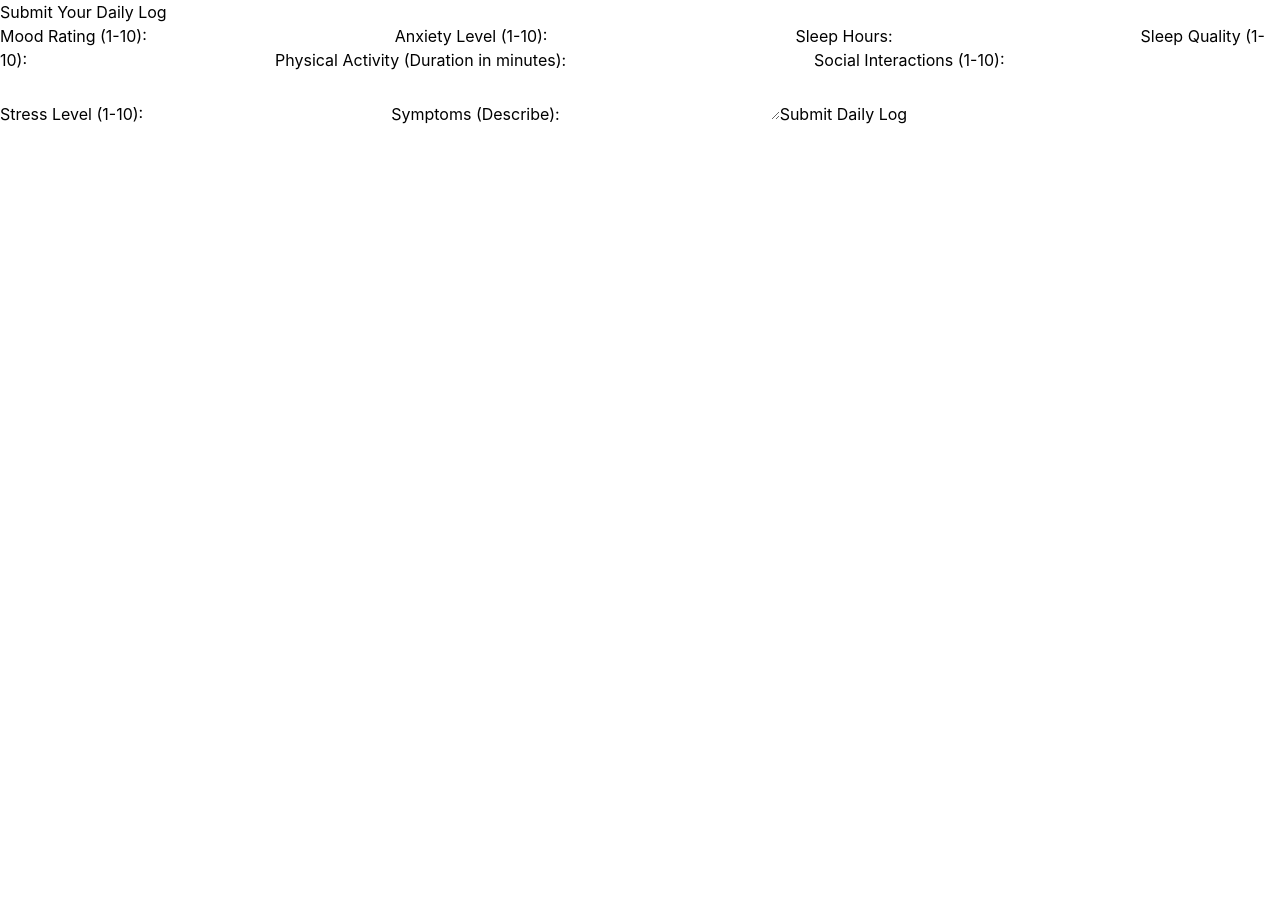
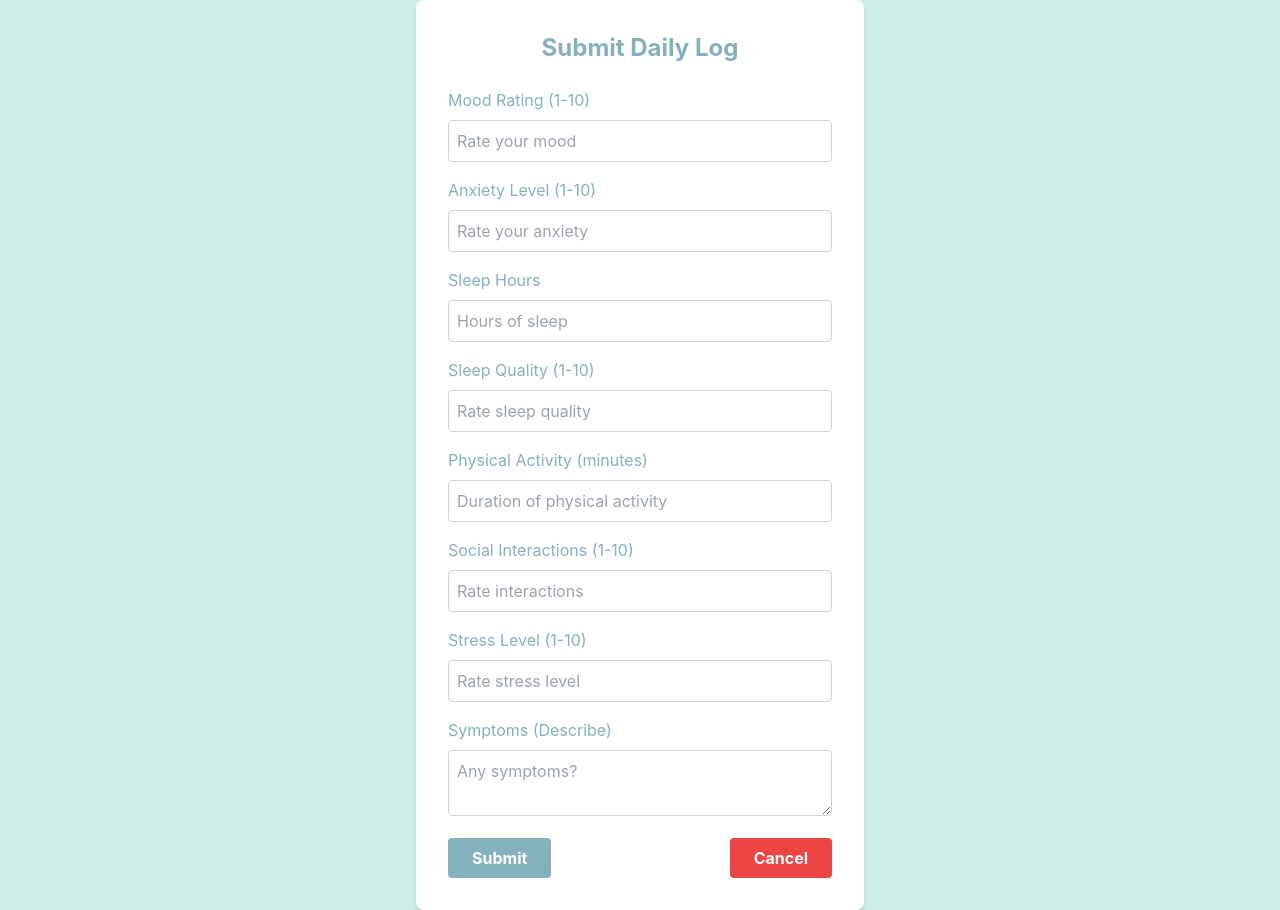
Before and after one commit to chrisdoctor/mental-health-tracker, a React (Create React App) app in the folder frontend/: page /log in a window 1280 px wide. Before the commit the page ends 800 px from the top, so only its background shows below. Built offline with nearby package versions, Linux system fonts and the light colour scheme.

Commit message:
Update styling of DailyLogForm

```diff
--- a/frontend/src/components/DailyLogForm.js
+++ b/frontend/src/components/DailyLogForm.js
@@ -1,4 +1,5 @@
 import React, { useState } from 'react';
+import DialogBox from './DialogBox';
 
 const DailyLogForm = () => {
   const [formData, setFormData] = useState({
@@ -11,6 +12,9 @@ const DailyLogForm = () => {
     stressLevel: '',
     symptoms: ''
   });
+
+  const [showSuccessDialog, setShowSuccessDialog] = useState(false);
+  const [showCancelDialog, setShowCancelDialog] = useState(false);
 
   const handleChange = (e) => {
     setFormData({ ...formData, [e.target.name]: e.target.value });
@@ -36,105 +40,167 @@ const DailyLogForm = () => {
 
       const data = await response.json();
       console.log('Log submitted successfully', data);
-      alert('Daily log saved successfully!');
+      setShowSuccessDialog(true);  // Show success dialog on successful submission
     } catch (error) {
       console.error('Error submitting log:', error);
       alert('Failed to submit log');
     }
   };
 
+  const handleCancel = () => {
+    setShowCancelDialog(true);  // Show confirmation dialog on cancel
+  };
+
+  const confirmCancel = () => {
+    window.location.href = '/';  // Redirect to the home page after confirmation
+  };
+
   return (
-    <form onSubmit={handleSubmit}>
-      <h2>Submit Your Daily Log</h2>
-      <label>
-        Mood Rating (1-10):
+    <div className="min-h-screen flex items-center justify-center bg-background">
+      <form onSubmit={handleSubmit} className="bg-white p-8 shadow-md rounded-lg max-w-md w-full">
+        <h2 className="text-2xl font-bold text-primary mb-6 text-center">Submit Daily Log</h2>
+
+        <div className="flex flex-col space-y-4">
+          <div>
+            <label className="block text-primary mb-2">Mood Rating (1-10)</label>
             <input
               type="number"
               name="moodRating"
               value={formData.moodRating}
               onChange={handleChange}
+              className="w-full p-2 border border-gray-300 rounded"
+              placeholder="Rate your mood"
               required
             />
-      </label>
+          </div>
 
-      <label>
-        Anxiety Level (1-10):
+          <div>
+            <label className="block text-primary mb-2">Anxiety Level (1-10)</label>
             <input
               type="number"
               name="anxietyLevel"
               value={formData.anxietyLevel}
               onChange={handleChange}
+              className="w-full p-2 border border-gray-300 rounded"
+              placeholder="Rate your anxiety"
               required
             />
-      </label>
+          </div>
 
-      <label>
-        Sleep Hours:
+          <div>
+            <label className="block text-primary mb-2">Sleep Hours</label>
             <input
               type="number"
               name="sleepHours"
               value={formData.sleepHours}
               onChange={handleChange}
+              className="w-full p-2 border border-gray-300 rounded"
+              placeholder="Hours of sleep"
               required
             />
-      </label>
+          </div>
 
-      <label>
-        Sleep Quality (1-10):
+          <div>
+            <label className="block text-primary mb-2">Sleep Quality (1-10)</label>
             <input
               type="number"
               name="sleepQuality"
               value={formData.sleepQuality}
               onChange={handleChange}
+              className="w-full p-2 border border-gray-300 rounded"
+              placeholder="Rate sleep quality"
               required
             />
-      </label>
+          </div>
 
-      <label>
-        Physical Activity (Duration in minutes):
+          <div>
+            <label className="block text-primary mb-2">Physical Activity (minutes)</label>
             <input
               type="number"
               name="physicalActivity"
               value={formData.physicalActivity}
               onChange={handleChange}
+              className="w-full p-2 border border-gray-300 rounded"
+              placeholder="Duration of physical activity"
               required
             />
-      </label>
+          </div>
 
-      <label>
-        Social Interactions (1-10):
+          <div>
+            <label className="block text-primary mb-2">Social Interactions (1-10)</label>
             <input
               type="number"
               name="socialInteractions"
               value={formData.socialInteractions}
               onChange={handleChange}
+              className="w-full p-2 border border-gray-300 rounded"
+              placeholder="Rate interactions"
               required
             />
-      </label>
+          </div>
 
-      <label>
-        Stress Level (1-10):
+          <div>
+            <label className="block text-primary mb-2">Stress Level (1-10)</label>
             <input
               type="number"
               name="stressLevel"
               value={formData.stressLevel}
               onChange={handleChange}
+              className="w-full p-2 border border-gray-300 rounded"
+              placeholder="Rate stress level"
               required
             />
-      </label>
+          </div>
 
-      <label>
-        Symptoms (Describe):
+          <div>
+            <label className="block text-primary mb-2">Symptoms (Describe)</label>
             <textarea
               name="symptoms"
               value={formData.symptoms}
               onChange={handleChange}
+              className="w-full p-2 border border-gray-300 rounded"
+              placeholder="Any symptoms?"
               required
             />
-      </label>
+          </div>
 
-      <button type="submit">Submit Daily Log</button>
+          <div className="flex justify-between">
+            <button
+              type="submit"
+              className="bg-primary hover:bg-opacity-90 text-white font-bold py-2 px-6 rounded"
+            >
+              Submit
+            </button>
+            <button
+              type="button"
+              onClick={handleCancel}
+              className="bg-red-500 hover:bg-red-600 text-white font-bold py-2 px-6 rounded"
+            >
+              Cancel
+            </button>
+          </div>
+        </div>
       </form>
+
+      {/* Success Dialog */}
+      {showSuccessDialog && (
+        <DialogBox
+          title="Success!"
+          message="Your daily log has been submitted successfully."
+          onClose={() => setShowSuccessDialog(false)}
+        />
+      )}
+
+      {/* Cancel Confirmation Dialog */}
+      {showCancelDialog && (
+        <DialogBox
+          title="Confirm Cancel"
+          message="Are you sure you want to discard your changes?"
+          onClose={() => setShowCancelDialog(false)}
+          onConfirm={confirmCancel}
+        />
+      )}
+    </div>
   );
 };
 
--- /dev/null
+++ b/frontend/src/components/DialogBox.js
@@ -0,0 +1,30 @@
+import React from 'react';
+
+const DialogBox = ({ title, message, onClose, onConfirm }) => {
+  return (
+    <div className="fixed inset-0 flex items-center justify-center bg-black bg-opacity-50 z-50">
+      <div className="bg-white p-6 rounded-lg shadow-lg max-w-sm w-full">
+        <h2 className="text-xl font-bold mb-4">{title}</h2>
+        <p className="mb-6">{message}</p>
+        <div className="flex justify-end space-x-4">
+          {onConfirm && (
+            <button
+              onClick={onConfirm}
+              className="bg-red-500 hover:bg-red-600 text-white font-bold py-2 px-4 rounded"
+            >
+              Confirm
+            </button>
+          )}
+          <button
+            onClick={onClose}
+            className="bg-gray-300 hover:bg-gray-400 text-black font-bold py-2 px-4 rounded"
+          >
+            Close
+          </button>
+        </div>
+      </div>
+    </div>
+  );
+};
+
+export default DialogBox;
```
Lines whose indentation alone changed are shown as unchanged.
